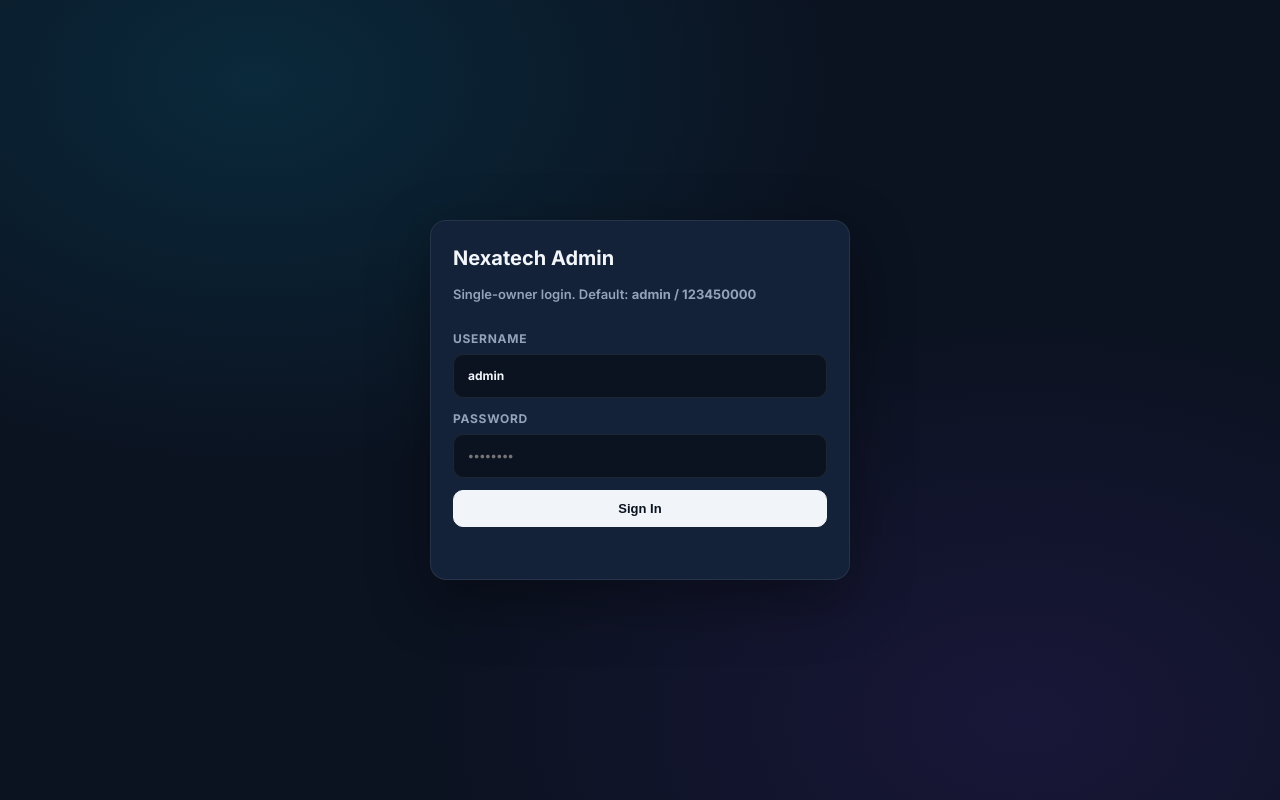
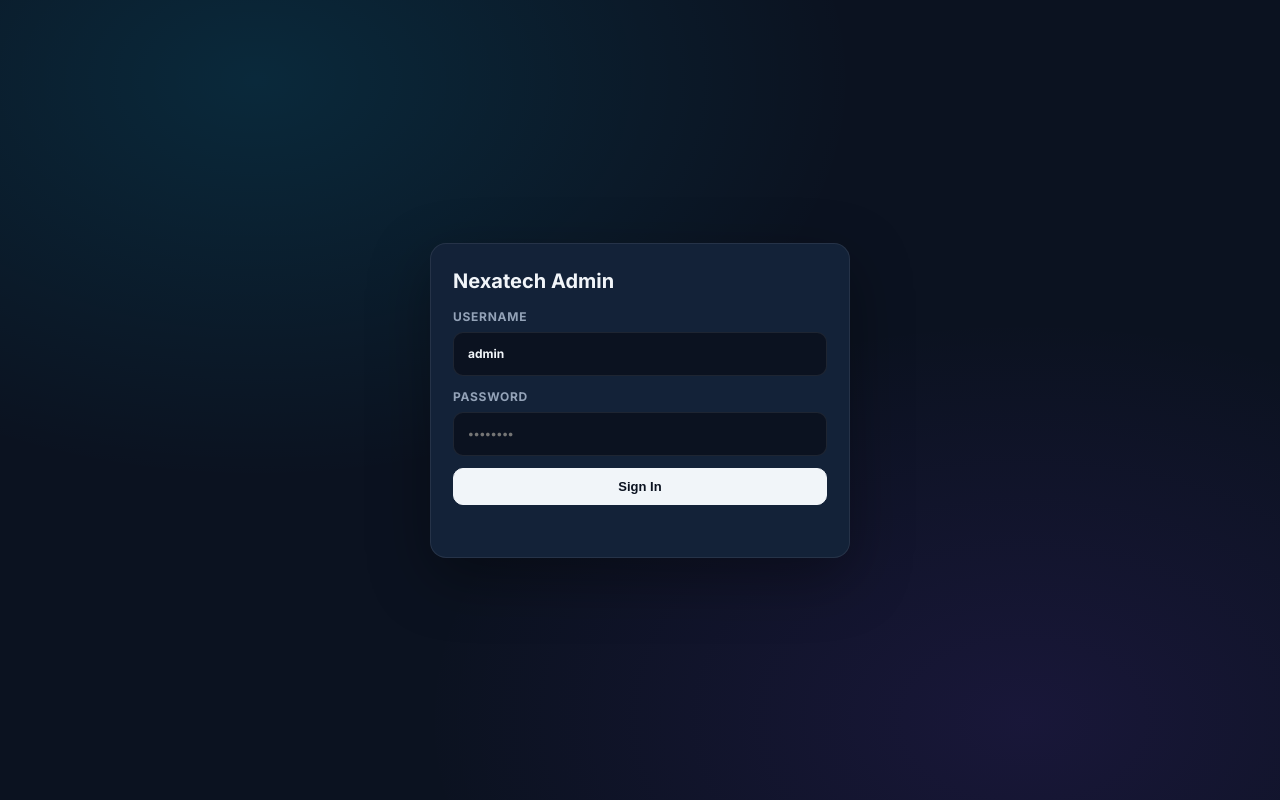
Before and after one commit to faladepeace1-tech/dropshipping, a website: page public/admin.html in a window 1280 px wide. Drawn offline with Linux system fonts and the light colour scheme; no server answers.

Commit message:
security: hide default admin credentials on login page

```diff
--- a/public/admin.html
+++ b/public/admin.html
@@ -11,7 +11,6 @@
 <div id="login-view" class="login-wrap">
   <form id="login-form" class="login-card">
     <h1>Nexatech Admin</h1>
-    <p style="color:#94A3B8;font-size:13px;margin:0 0 14px">Single-owner login. Default: <b>admin / 123450000</b></p>
     <label>Username<input name="username" value="admin" required></label>
     <label>Password<input name="password" type="password" required placeholder="••••••••"></label>
     <button class="btn btn-primary" type="submit">Sign In</button>
```
